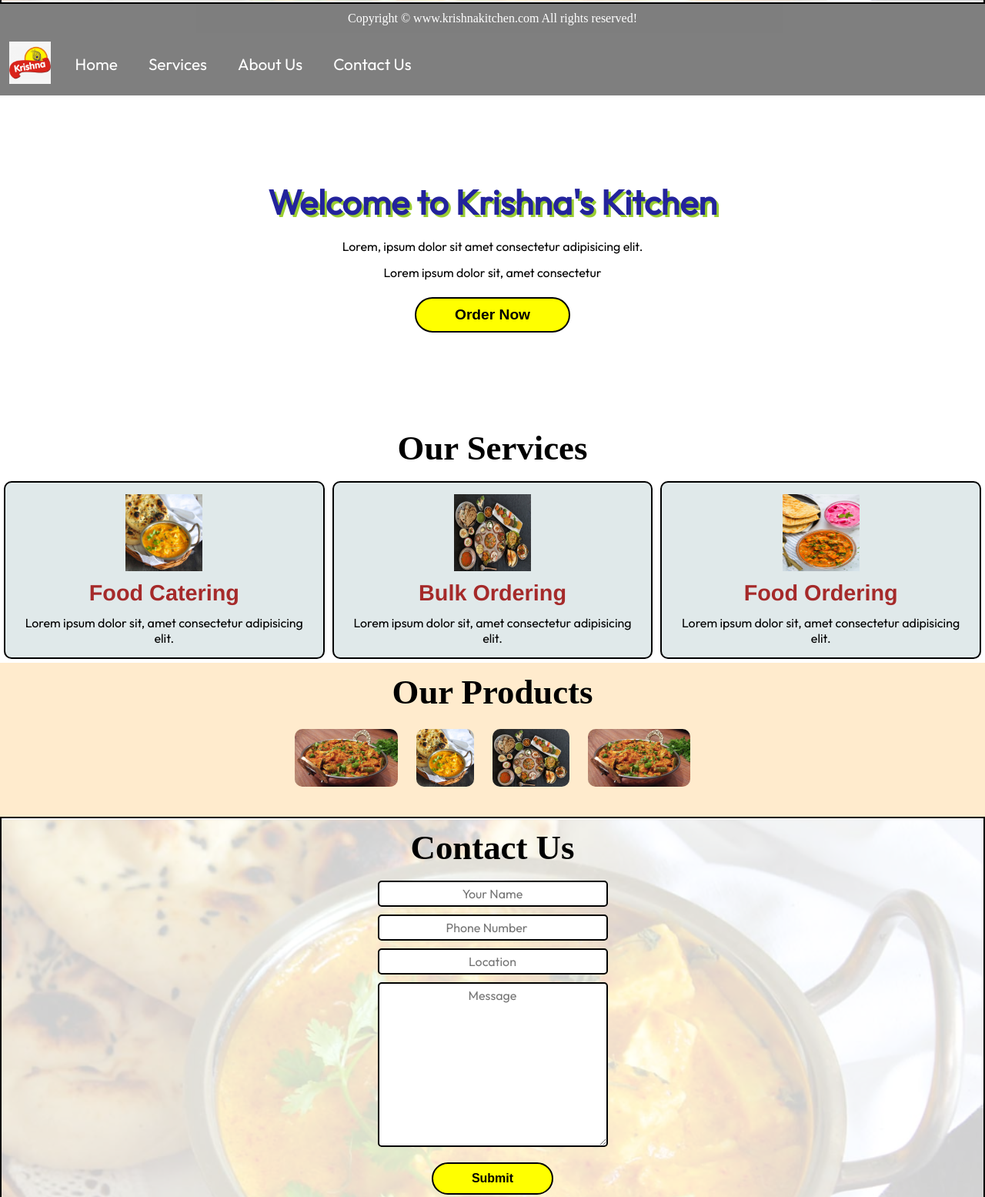
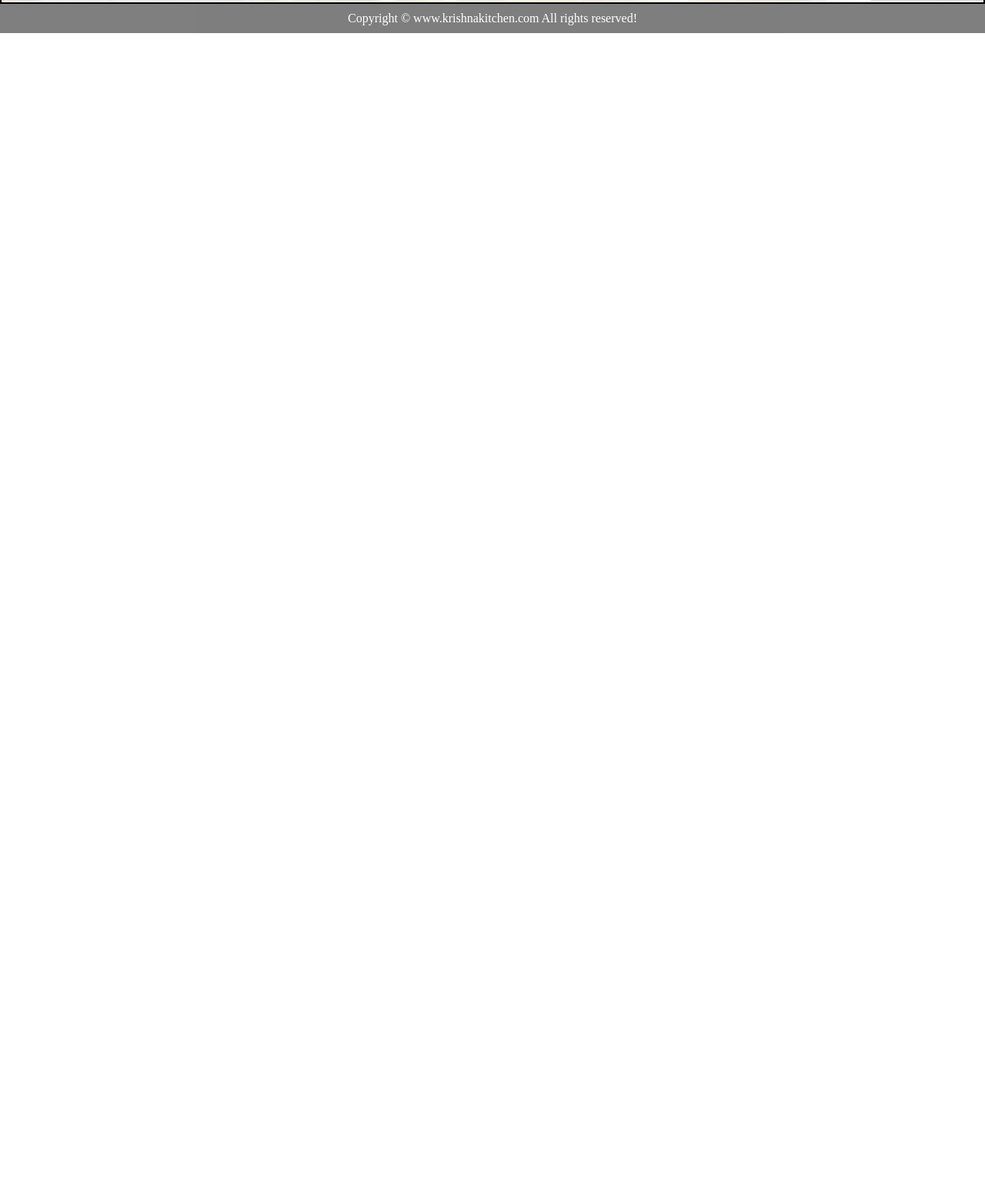
Before and after one commit to raojeevan/krishnaskitchen, a plain HTML site: page index.html in a window 1280 px wide. Shown: the part 1522-3077 px from the top of the page at 77% size. After the commit the page ends 1565 px from the top, so only its background shows below. Drawn offline with Linux system fonts and the light colour scheme; a web font is replaced by a local one.

Commit message:
Update index.html

```diff
--- a/index.html
+++ b/index.html
@@ -83,88 +83,3 @@
 </body>
 
 </html>
-<!DOCTYPE html>
-<html lang="en">
-
-<head>
-    <meta charset="UTF-8">
-    <meta name="viewport" content="width=
-    , initial-scale=1.0">
-    <title>Krishna's Kitchen</title>
-    <link rel="stylesheet" href="css/style.css">
-    <link rel="preconnect" href="https://fonts.googleapis.com">
-    <link rel="preconnect" href="https://fonts.gstatic.com" crossorigin>
-    <link href="https://fonts.googleapis.com/css2?family=Anton&family=Outfit&family=Bal00+Bhai:wght@500;600&display=swap"
-        rel="stylesheet">
-        <link rel="stylesheet" media="screen and (max-width:700px)"  href="css/phone.css">
-</head>
-
-<body>
-    <div id="navbar">
-        <div class="logo">
-            <img src="img/866701_krishna-logo-png-krishna-food-products-hd-png.png" alt="Krishna's Kitchen">
-        </div>
-        <ul>
-            <li class="item"><a href="#Home">Home</a></li>
-            <li class="item"><a href="#services-container">Services</a></li>
-            <li class="item"><a href="#client-section">About Us</a></li>
-            <li class="item"><a href="#Contact">Contact Us</a></li>
-        </ul>
-    </div>
-    <section id="Home">
-        <h1 class="h-primary">
-            Welcome to Krishna's Kitchen
-        </h1>
-        <p>Lorem, ipsum dolor sit amet consectetur adipisicing elit. </p>
-        <p>Lorem ipsum dolor sit, amet consectetur  </p>
-        <button class="btn">Order Now</button>
-    </section>
-    <section id="services-container">
-        <h1 class="h-primary center">Our Services</h1>
-        <div id="services">
-            <div class="box">
-                <img src="img/paneer with naan.png" alt="">
-                <h2 class="h-secondary center">Food Catering</h2>
-                <p class="center">Lorem ipsum dolor sit, amet consectetur adipisicing elit. </p>
-            </div>
-            <div class="box">
-                <img src="img/vegetarian-thali-mumbai-restautants_5.webp" alt="">
-                <h2 class="h-secondary center">Bulk Ordering</h2>
-                <p class="center">Lorem ipsum dolor sit, amet consectetur adipisicing elit.</p>
-            </div>
-            <div class="box">
-                <img src="img/paneer-butter-masala_-2-850x1275.jpg" alt="">
-                <h2 class="h-secondary center">Food Ordering</h2>
-                <p class="center">Lorem ipsum dolor sit, amet consectetur adipisicing elit.</p>
-            </div>
-        </div>
-    </section>
-    <section id="client-section">
-        <h1 class="h-primary center">Our Products</h1>
-        <div id="clients">
-            <div class="client-item">
-                <img src="img/096a56c57f5ed6f5e018180a042f2755.jpg" alt="client-item">
-                <img src="img/paneer with naan.png" alt="client-item">
-                <img src="img/vegetarian-thali-mumbai-restautants_5.webp" alt="client-item">
-                <img src="img/096a56c57f5ed6f5e018180a042f2755.jpg" alt="client-item">
-            </div>
-        </div>
-    </section>
-    <section id="Contact">
-        <h1 class="h-primary center">
-            Contact Us
-        </h1>
-        <form action="#">
-            <input type="text" placeholder="Your Name">
-            <input type="number" placeholder="Phone Number">
-            <input type="text" placeholder="Location">
-            <textarea name="message" id="message" cols="30" rows="10" placeholder="Message"></textarea>
-        </form>
-        <button class="btn">Submit</button>
-    </section>
-    <footer class="center">
-        Copyright &copy; www.krishnakitchen.com All rights reserved!
-    </footer>
-</body>
-
-</html>
```
